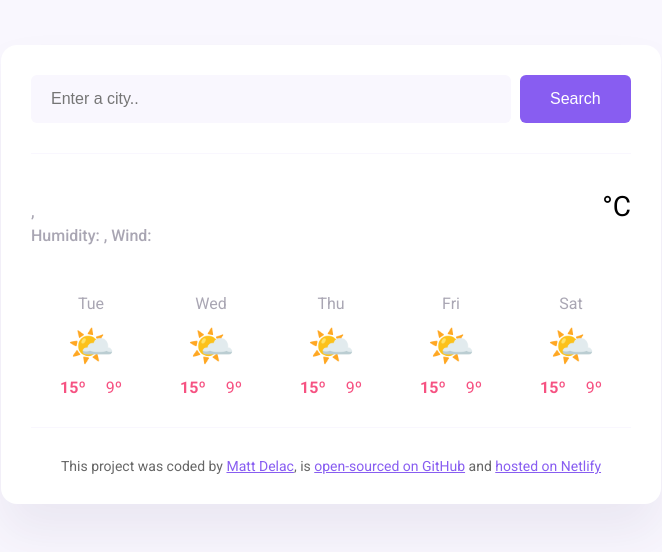
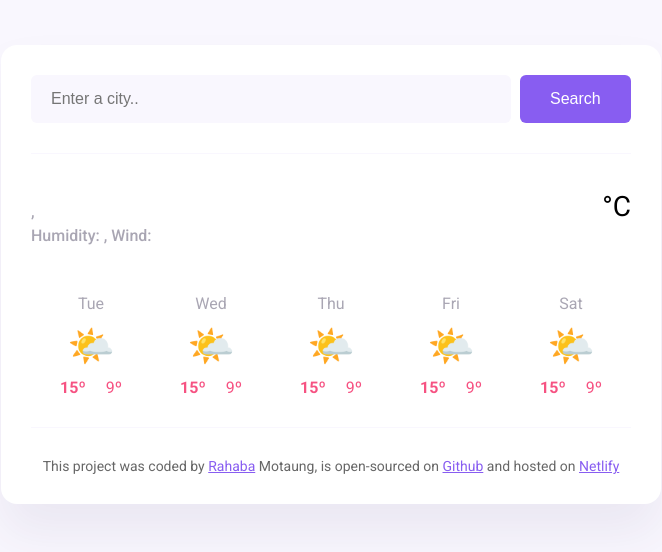
Before and after one commit to Habba101/vanilla-weather-forecast, a plain HTML site: page index.html in a window 1280 px wide. Shown: the whole page, without its empty margins (309-971 px from the left). Drawn offline with nearby package versions, Linux system fonts and the light colour scheme; no server answers.

Commit message:
Updated html footer

```diff
--- a/index.html
+++ b/index.html
@@ -50,14 +50,14 @@
 
       <footer>
         This project was coded by
-        <a href="https://github.com/matthieua/" target="_blank"> Matt Delac</a>,
-        is
-        <a href="https://github.com/matthieua/meteo" target="_blank"
-          >open-sourced on GitHub</a
+        <a href="https://github.com/Habba101" target="_blank">Rahaba</a>
+        Motaung, is open-sourced on
+        <a href="https://github.com/Habba101?tab=repositories" target="_blank"
+          >Github</a
         >
-        and
-        <a href="https://meteo-shecodes-app.netlify.app/" target="_blank"
-          >hosted on Netlify</a
+        and hosted on
+        <a href="https://habbas-weather-forecast.netlify.app/" target="_blank"
+          >Netlify</a
         >
       </footer>
     </div>
```
